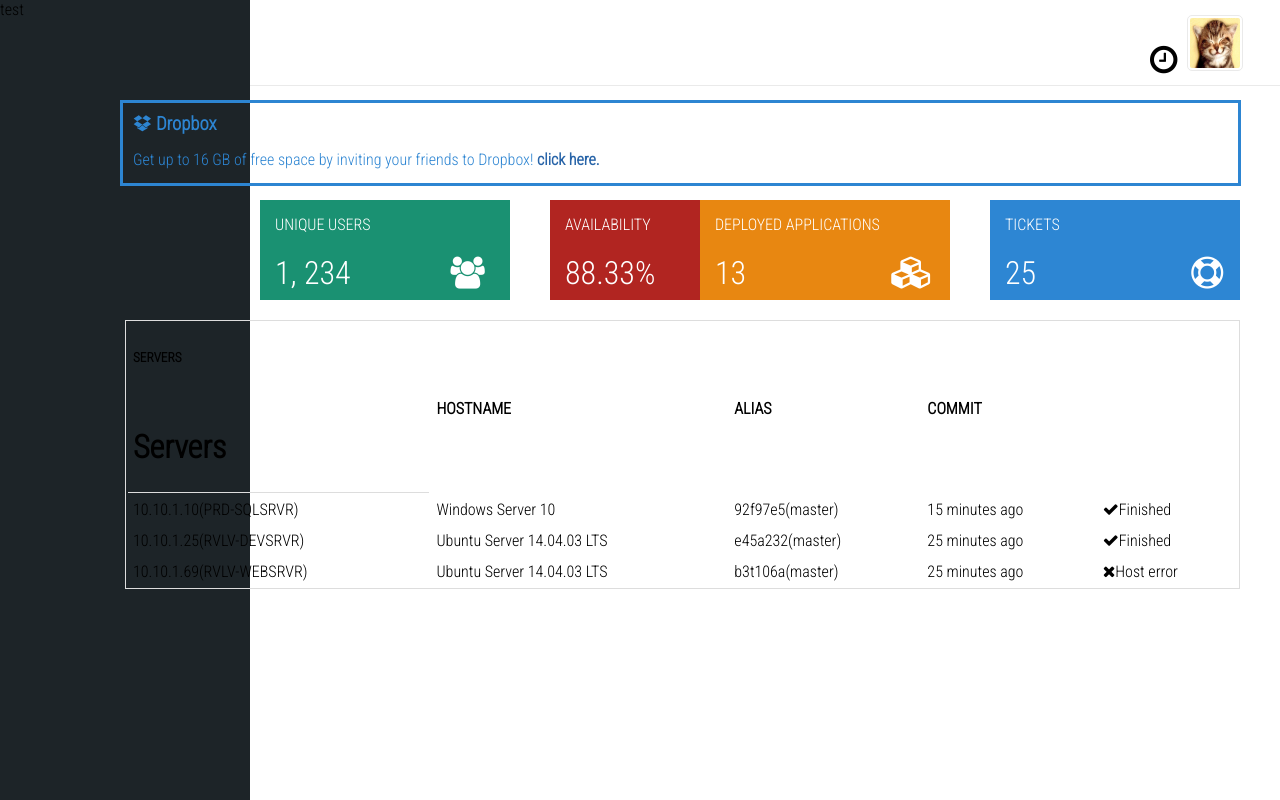
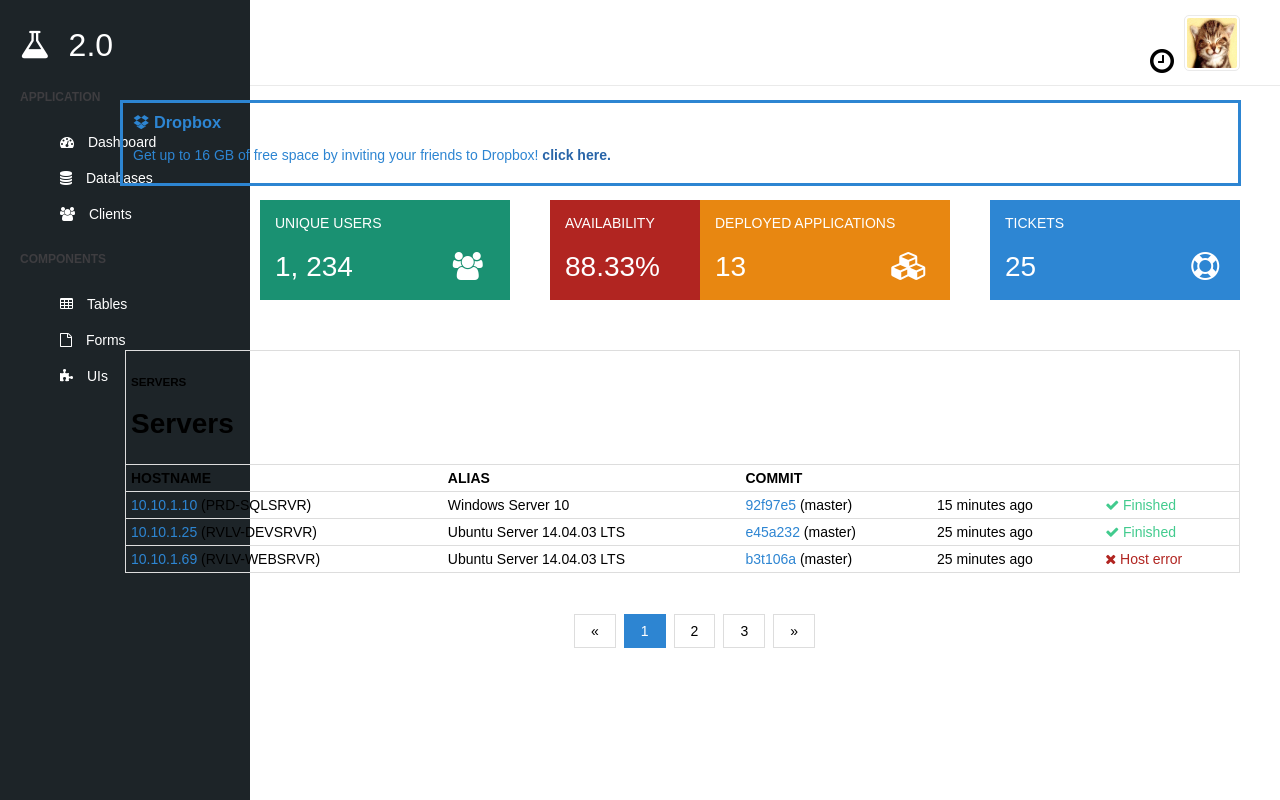
Before and after one commit to mlmanaguelod/dashboard, a plain HTML site: page index.html in a window 1280 px wide. Shown: the top 800 px of the page. Drawn offline with Linux system fonts and the light colour scheme.

Commit message:
initial commit

```diff
--- a/css/main.css
+++ b/css/main.css
@@ -1,13 +1,57 @@
 body{
     margin: 0;
     padding: 0;
-   font-family: 'Roboto Condensed', sans-serif;
+   font-family: /*'Roboto Condensed',*/ sans-serif;
+   font-size: 14px;
 }
 
 .container{
     width: 100%;
     /*height: 100%;*/
     position: relative;
+}
+
+/* SIDEBAR */
+
+.sidebar {
+    color: #fff;
+}
+
+.sidebar h1{
+    margin-left: 20px;
+    font-size: 32px;
+    font-weight: normal;
+}
+
+.sidebar h5{
+    color: #3E3D40;
+    margin-left: 20px;
+    font-size: 12px;
+}
+
+.sidebar ul li{
+    list-style: none;
+    padding: 10px;
+    font-size: 14px;
+}
+
+.sidebar  ul li a{
+    text-decoration: none;
+    color: #fff;
+    padding: 10px;
+    transition: background-color .3s;
+}
+
+
+/*.sidebar ul li.active {
+    background-color: #3E3D40;
+}*/
+
+.sidebar ul li:hover:not(.active) {background-color: #3E3D40;}
+
+
+.sidebar i{
+    margin-right: 10px;
 }
 
 /* HEADER */
@@ -185,7 +229,8 @@ body{
 table{
     width: 1115px;
     position: absolute;
-    top: 320px;
+    border-collapse: collapse;
+    top: 350px;
     right: 40px;
     border: 1px solid #ddd;
 
@@ -194,9 +239,54 @@ table{
 th, td{
     padding: 5px;
     text-align: left;
-    /*border-bottom: 1px solid #ddd;*/
+    border-bottom: 1px solid #ddd;
 }
 
-table tr th:nth-child(1){
-    border-bottom: 1px solid #ddd;
+td a{
+    text-decoration: none;
+    color: #2D85D2;
 }
+
+tr:nth-child(5) td:nth-child(5){
+    color: #B12521;
+}
+
+tr:nth-child(4n) td:nth-child(5){
+    color: #42CB8E;
+}
+
+tr:nth-child(3n) td:nth-child(5){
+    color: #42CB8E;
+}
+
+
+/* PAGINATION */
+
+.pagination-wrap{
+    width: 350px;
+    height: 60px;
+    position: absolute;
+    top: 600px;
+    right: 400px;
+}
+
+
+ul.pagination li {display: inline;}
+
+ul.pagination li a {
+    color: black;
+    float: left;
+    padding: 8px 16px;
+    text-decoration: none;
+    transition: background-color .3s;
+    border: 1px solid #ddd;
+    margin: 0 4px;
+}
+
+ul.pagination li a.active {
+    background-color: #2D85D2;
+    color: white;
+    border: 1px solid #2D85D2;
+}
+
+ul.pagination li a:hover:not(.active) {background-color: #ddd;}
--- a/index.html
+++ b/index.html
@@ -11,7 +11,19 @@
     <div class="container">
         <aside>
             <div class="sidebar">
-                test
+                <h1><i class="fa fa-flask" aria-hidden="true"></i>&nbsp;2.0</h1>
+                <h5>APPLICATION</h5>
+                    <ul>
+                        <li><a  href="#"><i class="fa fa-tachometer" aria-hidden="true"></i>&nbsp;Dashboard</a></li>
+                        <li><a href="#"><i class="fa fa-database" aria-hidden="true"></i>&nbsp;Databases</a></li>
+                        <li><a href="#"><i class="fa fa-users" aria-hidden="true"></i>&nbsp;Clients</a></li>
+                    </ul>
+                 <h5>COMPONENTS</h5>
+                    <ul>
+                        <li><a href="#"><i class="fa fa-table" aria-hidden="true"></i>&nbsp;Tables</a></li>
+                        <li><a href="#"><i class="fa fa-file-o" aria-hidden="true"></i>&nbsp;Forms</a></li>
+                        <li><a href="#"><i class="fa fa-puzzle-piece" aria-hidden="true"></i>&nbsp;UIs</a></li>
+                    </ul>
             </div>
         </aside>
 
@@ -47,41 +59,56 @@
         </div>
 
         <table>
-            <!-- <tr>
-                <h3>SERVERS</h3>
-                <h1>Servers</h1>
-            </tr> -->
                 <tr>
-                <th><h5>SERVERS</h5><br><h1>Servers</h1></th>
+                    <th><h5>SERVERS</h5>
+                    <h1>Servers</h1></th>
+                    <th> </th>
+                    <th> </th>
+                    <th> </th>
+                    <th> </th>
+                </tr>
+                <tr>
                     <th>HOSTNAME</th>
                     <th>ALIAS</th>
                     <th>COMMIT</th>
+                    <th> </th>
+                    <th> </th>
                 </tr>
+
                 <tr>
-                <td>10.10.1.10(PRD-SQLSRVR)</td>
+                    <td><a href="#">10.10.1.10</a>&nbsp;(PRD-SQLSRVR)</td>
                     <td>Windows Server 10</td>
-                <td>92f97e5(master)</td>
+                    <td><a href="#">92f97e5</a>&nbsp;(master)</td>
                     <td>15 minutes ago</td>
-                <td><i class="fa fa-check" aria-hidden="true"></i>Finished</td>
+                    <td><i class="fa fa-check" aria-hidden="true"></i>&nbsp;Finished</td>
                 </tr>
+
                 <tr>
-                <td>10.10.1.25(RVLV-DEVSRVR)</td>
+                    <td><a href="#">10.10.1.25</a>&nbsp;(RVLV-DEVSRVR)</td>
                     <td>Ubuntu Server 14.04.03 LTS</td>
-                <td>e45a232(master)</td>
+                    <td><a href="#">e45a232</a>&nbsp;(master)</td>
                     <td>25 minutes ago</td>
-                <td><i class="fa fa-check" aria-hidden="true"></i>Finished</td>
+                    <td><i class="fa fa-check" aria-hidden="true"></i>&nbsp;Finished</td>
                 </tr>
+
                 <tr>
-                <td>10.10.1.69(RVLV-WEBSRVR)</td>
+                    <td><a href="#">10.10.1.69</a>&nbsp;(RVLV-WEBSRVR)</td>
                     <td>Ubuntu Server 14.04.03 LTS</td>
-                <td>b3t106a(master)</td>
+                    <td><a href="#">b3t106a</a>&nbsp;(master)</td>
                     <td>25 minutes ago</td>
-                <td><i class="fa fa-times" aria-hidden="true"></i></i>Host error</td>
+                    <td><i class="fa fa-times" aria-hidden="true"></i></i>&nbsp;Host error</td>
                 </tr>
         </table>
 
-
-
+        <div class="pagination-wrap">
+            <ul class="pagination">
+                <li><a href="#">«</a></li>
+                <li><a class="active" href="#">1</a></li>
+                <li><a href="#">2</a></li>
+                <li><a href="#">3</a></li>
+                <li><a href="#">»</a></li>
+            </ul>
+        </div>
     </div>
 </body>
 </html>
```
Lines whose indentation alone changed are shown as unchanged.
